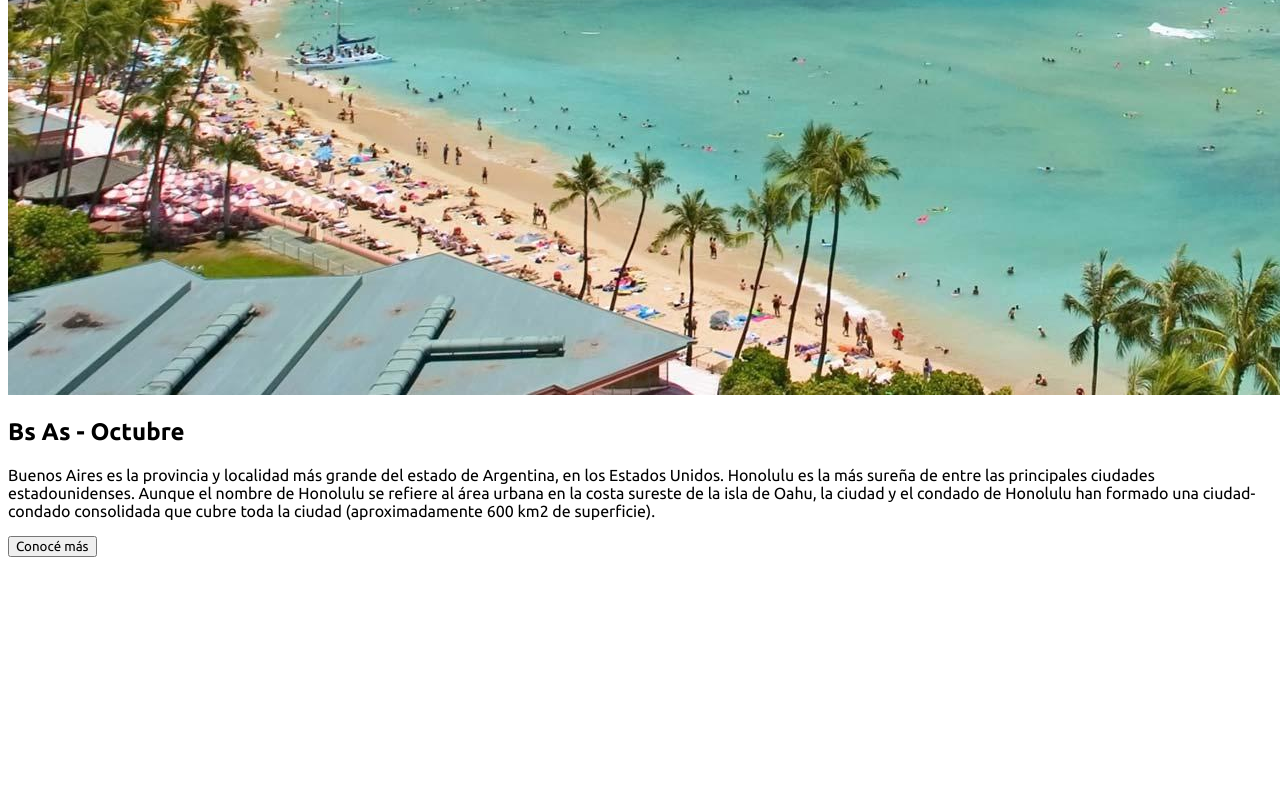
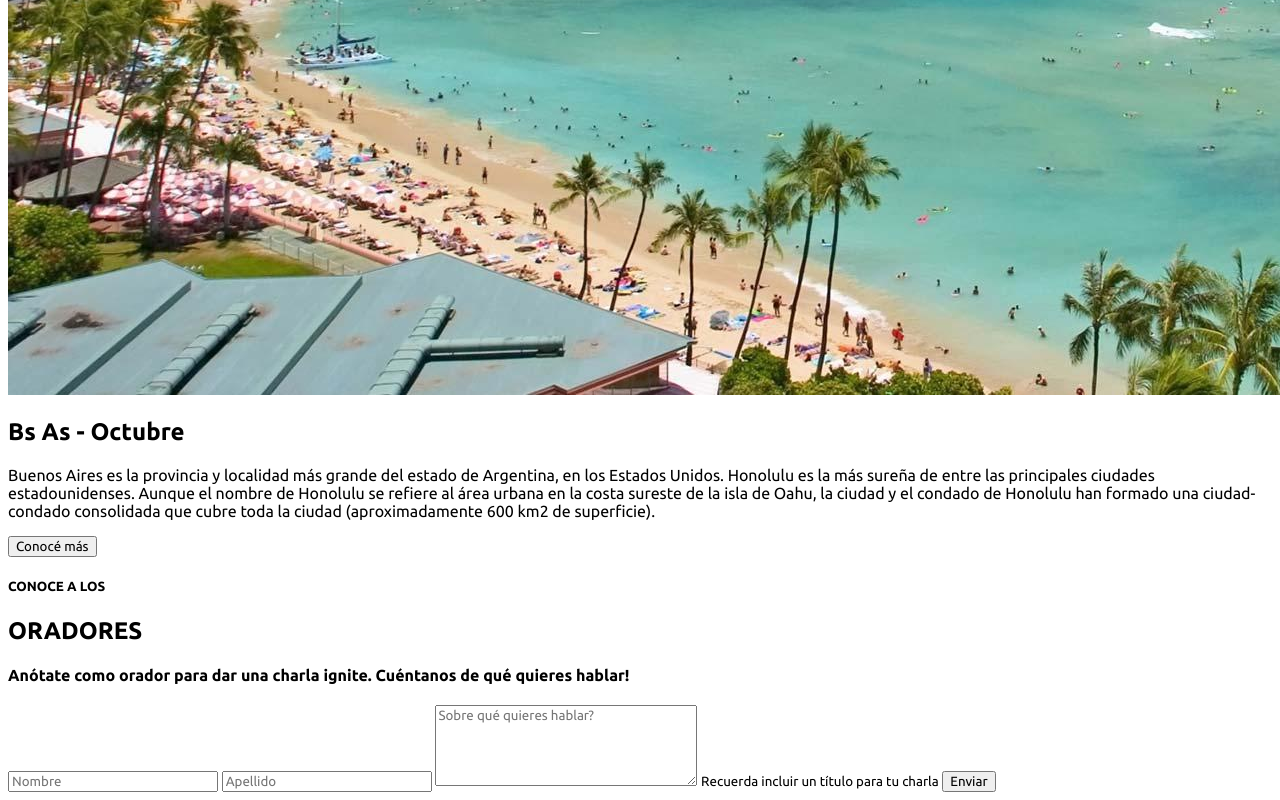
Before and after one commit to Ginevrana/ProyectoCSS, a plain HTML site: page index.html in a window 1280 px wide. Shown: the part 3927-4727 px from the top of the page. Before the commit the page ends 4492 px from the top, so only its background shows below. Drawn offline with Linux system fonts and the light colour scheme.

Commit message:
Se agrega seccion formulario

```diff
--- a/index.html
+++ b/index.html
@@ -98,7 +98,23 @@
             </aside>
         </section>
 
+        <section>
+            <div>
+                <h5>CONOCE A LOS</h5>
+                <h2>ORADORES</h2>
+            </div>
 
+            <div>
+                <h4>Anótate como orador para dar una charla ignite. Cuéntanos de qué quieres hablar!</h4>
+                <form action="">
+                    <input type="text" name="nombre" id="nombre" placeholder="Nombre">
+                    <input type="text" name="apellido" id="apellido" placeholder="Apellido">
+                    <textarea name="tema" id="tema" cols="30" rows="5" placeholder="Sobre qué quieres hablar?"></textarea>
+                    <small>Recuerda incluir un título para tu charla</small>
+                    <button type="submit">Enviar</button>
+                </form>
+            </div>
+        </section>
     </main>
 
 
```
